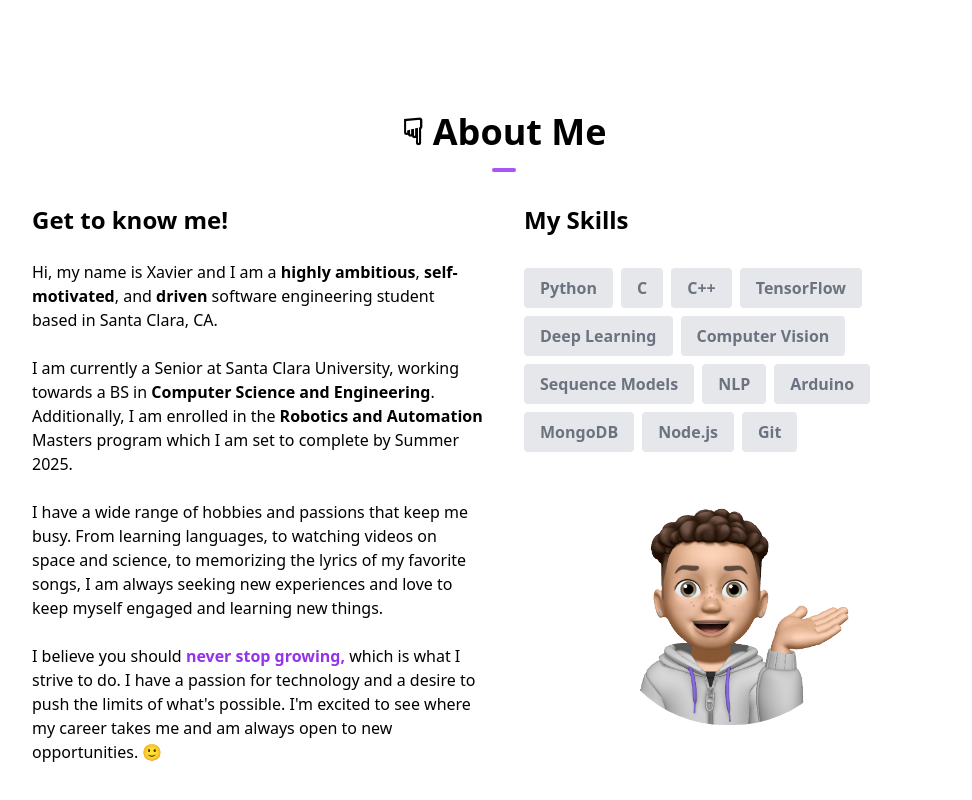
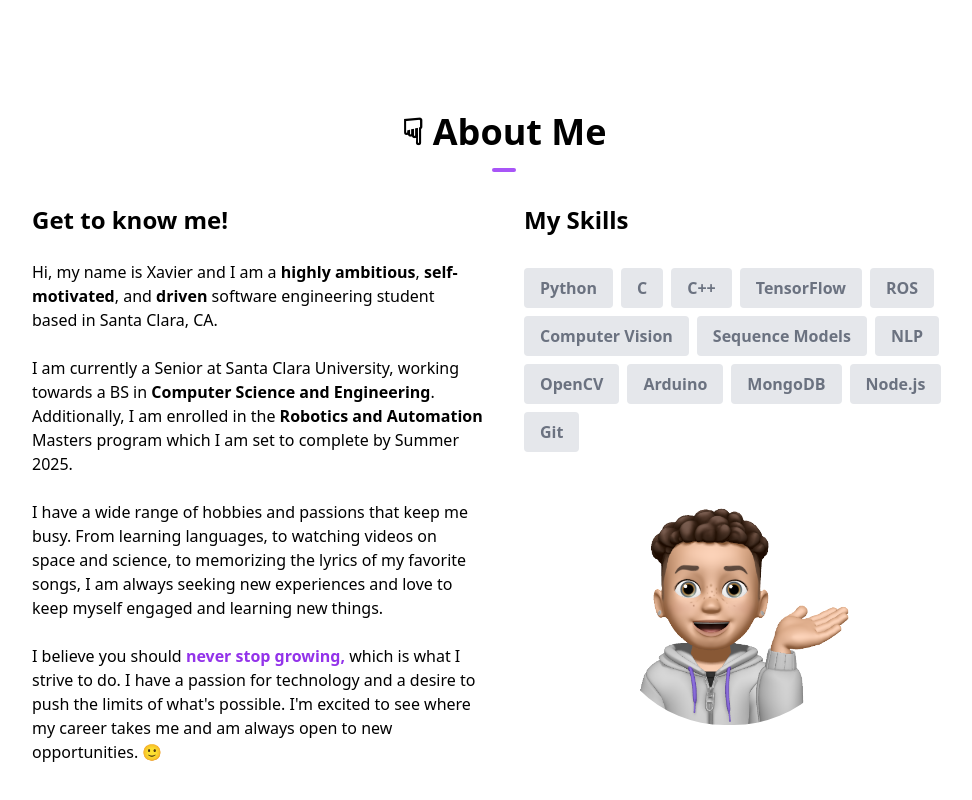
Before and after one commit to xavajk/website, a Next.js app in the folder frontend/: page / in a window 1280 px wide. Shown: the part 929-1729 px from the top of the page, without its empty margins (136-1108 px from the left). Built offline with nearby package versions, Linux system fonts and the light colour scheme.

Commit message:
updated skills

```diff
--- a/frontend/app/head.tsx
+++ b/frontend/app/head.tsx
@@ -1,7 +1,7 @@
 export default function Head() {
   return (
     <>
-      <title>Xavier Kuehn | Portfolio</title>
+      <title>Xavier Kuehn</title>
       <meta content="width=device-width, initial-scale=1" name="viewport" />
       <meta name="description" content="Xavier Kuehn's personal website." />
       <link rel="icon" href="/xavier-hi-1.png" />
--- a/frontend/pages/components/AboutSection.tsx
+++ b/frontend/pages/components/AboutSection.tsx
@@ -6,10 +6,11 @@ const skills = [
   { skill: "C" },
   { skill: "C++" },
   { skill: "TensorFlow" },
-  { skill: "Deep Learning" },
+  { skill: "ROS" },
   { skill: "Computer Vision" },
   { skill: "Sequence Models" },
   { skill: "NLP" },
+  { skill: "OpenCV" },
   { skill: "Arduino" },
   { skill: "MongoDB" },
   { skill: "Node.js" },
@@ -75,7 +76,7 @@ const AboutSection = () => {
                 return (
                   <p
                     key={idx}
-                    className="bg-gray-200 px-4 py-2 mr-2 mt-2 text-gray-500 rounded font-semibold hover:bg-purple-500 hover:text-purple-100 hover:cursor-crosshair hover:scale-105 transition-transform"
+                    className="bg-gray-200 px-4 py-2 mr-2 mt-2 text-gray-500 rounded font-semibold hover:bg-purple-500 hover:text-purple-100 hover:cursor-crosshair hover:scale-105 transition-colors "
                   >
                     {item.skill}
                   </p>
--- a/frontend/pages/components/ProjectSection.tsx
+++ b/frontend/pages/components/ProjectSection.tsx
@@ -25,8 +25,8 @@ const projects = [
       Research is also being conducted on microgrid systems themselves, PV cells, wind, battery, generators, and loads, in order to \
       better understand how agents can achieve autonomous operation.",
     image: "/solar-energy-plant-5097002-4268357.png",
-    github: "",
-    link: "",
+    github: "https://github.com/xavajk/microgrid-agents",
+    link: "https://github.com/xavajk/microgrid-agents",
   },
   {
     name: "Deep Learning Specialization",
```
